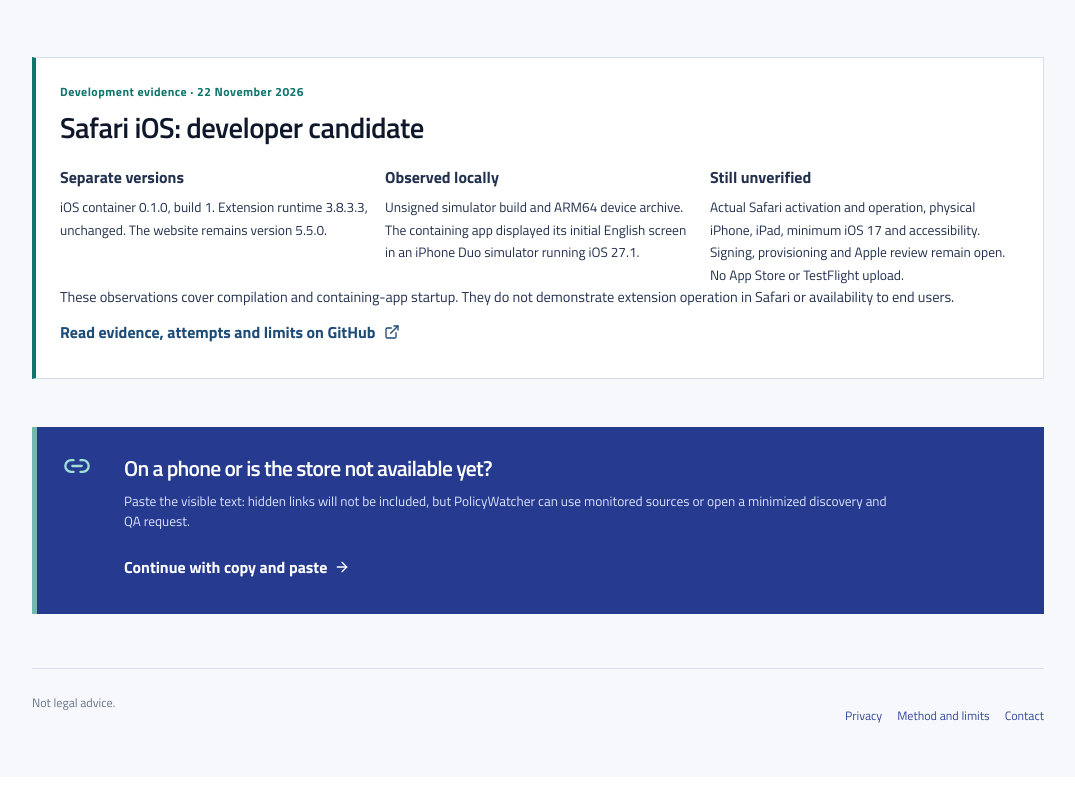
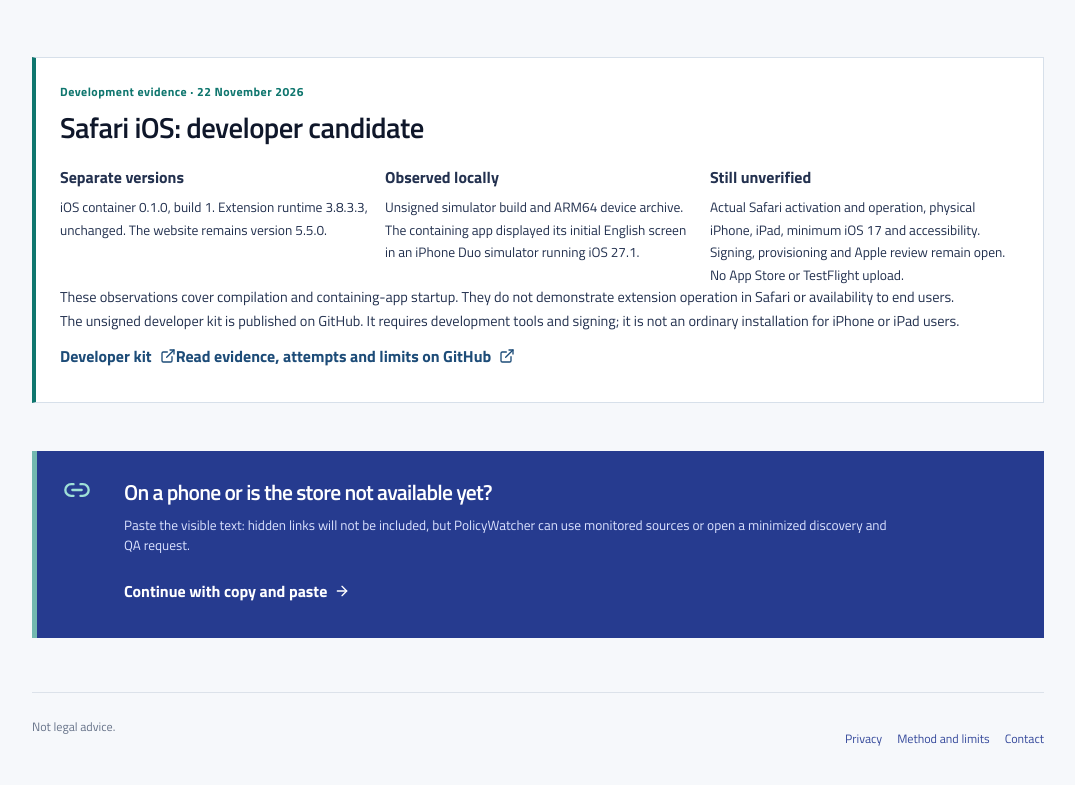
Before and after one commit to sev7enITA/policywatcher, a Next.js app: page /browser-extension in a window 1280 px wide. Shown: the part 1394-2179 px from the top of the page, without its empty margins (102-1177 px from the left). Built offline with nearby package versions, Linux system fonts and the light colour scheme; no server answers.

Commit message:
Link published unsigned iOS developer kit from bilingual public pages

```diff
--- a/src/app/browser-extension/BrowserExtensionClient.tsx
+++ b/src/app/browser-extension/BrowserExtensionClient.tsx
@@ -134,6 +134,8 @@ export default function BrowserExtensionClient({ storeLinks, lang = 'en' }: { st
         <div><dt>{lang === 'it' ? 'Ancora da verificare' : 'Still unverified'}</dt><dd>{lang === 'it' ? 'Attivazione e funzionamento reale in Safari, iPhone fisico, iPad, iOS 17 minimo e accessibilità. Firma, provisioning e revisione Apple restano da completare. Nessun caricamento su App Store o TestFlight.' : 'Actual Safari activation and operation, physical iPhone, iPad, minimum iOS 17 and accessibility. Signing, provisioning and Apple review remain open. No App Store or TestFlight upload.'}</dd></div>
       </dl>
       <p>{lang === 'it' ? 'Queste prove riguardano compilazione e avvio del contenitore. Non dimostrano funzionamento dell’estensione in Safari né disponibilità per gli utenti.' : 'These observations cover compilation and containing-app startup. They do not demonstrate extension operation in Safari or availability to end users.'}</p>
+      <p>{lang === 'it' ? 'Il kit per sviluppatori non firmato è pubblicato su GitHub. Richiede strumenti e firma per lo sviluppo; non è un’installazione ordinaria per utenti iPhone o iPad.' : 'The unsigned developer kit is published on GitHub. It requires development tools and signing; it is not an ordinary installation for iPhone or iPad users.'}</p>
+      <a href="https://github.com/sev7enITA/policywatcher/releases/tag/safari-ios-0.1.0-build1-preview" target="_blank" rel="noopener noreferrer" data-ios-developer-kit>{lang === 'it' ? 'Kit per sviluppatori' : 'Developer kit'}<ExternalLink aria-hidden="true" /></a>
       <a href="https://github.com/sev7enITA/policywatcher/blob/main/docs/reports/browser-extension-ios-assessment-2026-11-22.md" target="_blank" rel="noopener noreferrer">{lang === 'it' ? 'Leggi prove, tentativi e limiti su GitHub' : 'Read evidence, attempts and limits on GitHub'}<ExternalLink aria-hidden="true" /></a>
     </section>
 
--- a/src/lib/pressKit.ts
+++ b/src/lib/pressKit.ts
@@ -732,6 +732,7 @@ export const engineSixDemoAuditUpdate: PressKitRelease = {
     { href: '/engine-6-preview#validation', label: { en: 'Research notebook and retained historical observations', it: 'Diario di ricerca e osservazioni storiche conservate' } },
     { href: 'https://github.com/sev7enITA/policywatcher/blob/main/docs/reports/policywatcher-demo-audit-2026-11-22.md', label: { en: '22 November demonstration audit and qualification limits', it: 'Audit della dimostrazione del 22 novembre e limiti di qualifica' } },
     { href: 'https://github.com/sev7enITA/policywatcher/blob/main/docs/reports/browser-extension-ios-assessment-2026-11-22.md', label: { en: 'Unsigned Safari iOS candidate: build and bounded startup evidence', it: 'Candidato Safari iOS non firmato: build e prova circoscritta di avvio' } },
+    { href: 'https://github.com/sev7enITA/policywatcher/releases/tag/safari-ios-0.1.0-build1-preview', label: { en: 'Published unsigned iOS developer kit on GitHub', it: 'Kit iOS non firmato per sviluppatori pubblicato su GitHub' } },
     { href: '/press-kit/releases/engine-six-remote-followup-november-2026', label: { en: 'Retained 21 November follow-up on 133 sources', it: 'Verifica conservata del 21 novembre sulle 133 fonti' } },
   ],
 };
```
Also changed, not shown: 1 other file (tests, documents, lock files or other folders).
